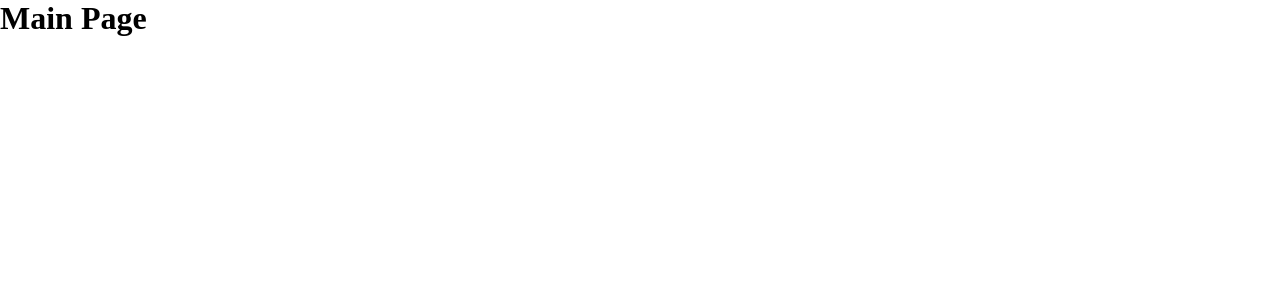
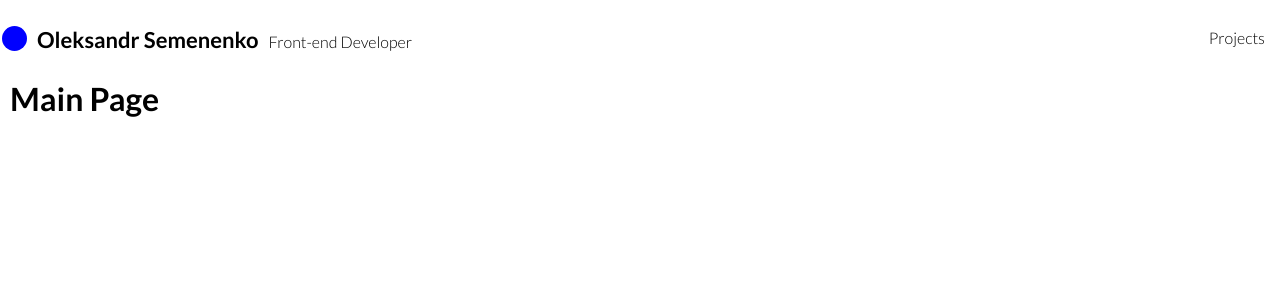
Before and after one commit to TheDeveloperAlex/the_dev_alex, a Next.js app: page / in a window 1280 px wide. Shown: the top 300 px of the page. Built offline with nearby package versions, Linux system fonts and the light colour scheme.

Commit message:
add header / theme

```diff
--- /dev/null
+++ b/components/layout.js
@@ -0,0 +1,19 @@
+import { useState } from 'react'
+import NavBar from "./navBar";
+
+export default function Layout({ children }) {
+
+  const [theme, setTheme] = useState('light');
+
+  const className = theme === 'light' ? 'theme-light' : 'theme-dark';
+
+
+  return (
+    <div className={className} >
+      <div className="root container" >
+        <NavBar theme={theme} setTheme={setTheme}  />
+        {children}
+      </div>
+    </div>
+  )
+}
--- /dev/null
+++ b/components/link.js
@@ -0,0 +1,14 @@
+import Link from "next/link";
+
+export default function CustomLink({ href, content, style }) {
+
+  // const firstLeetterUpperCaseContent = content.
+
+  return (
+    <Link href={href} >
+        <div style={style} className='link-item' >
+          {content}
+        </div>
+    </Link>
+  );
+}
--- a/components/navBar.js
+++ b/components/navBar.js
@@ -1,7 +1,60 @@
-export default function NavBar() {
+import Link from "next/link";
+import CustomLink from "./link";
+
+export default function NavBar({ theme, setTheme }) {
+
+
+
+  const onChangeTheme = () => {
+    if (theme === 'light') {
+      setTheme('dark');
+      return;
+    }
+    setTheme('light');
+  }
+
+  // const iconSun = (<xml version="1.0"><svg xmlns="http://www.w3.org/2000/svg" viewBox="0 0 30 30" width="30px" height="30px">    <path d="M 14.984375 0.98632812 A 1.0001 1.0001 0 0 0 14 2 L 14 5 A 1.0001 1.0001 0 1 0 16 5 L 16 2 A 1.0001 1.0001 0 0 0 14.984375 0.98632812 z M 5.796875 4.7988281 A 1.0001 1.0001 0 0 0 5.1015625 6.515625 L 7.2226562 8.6367188 A 1.0001 1.0001 0 1 0 8.6367188 7.2226562 L 6.515625 5.1015625 A 1.0001 1.0001 0 0 0 5.796875 4.7988281 z M 24.171875 4.7988281 A 1.0001 1.0001 0 0 0 23.484375 5.1015625 L 21.363281 7.2226562 A 1.0001 1.0001 0 1 0 22.777344 8.6367188 L 24.898438 6.515625 A 1.0001 1.0001 0 0 0 24.171875 4.7988281 z M 15 8 A 7 7 0 0 0 8 15 A 7 7 0 0 0 15 22 A 7 7 0 0 0 22 15 A 7 7 0 0 0 15 8 z M 2 14 A 1.0001 1.0001 0 1 0 2 16 L 5 16 A 1.0001 1.0001 0 1 0 5 14 L 2 14 z M 25 14 A 1.0001 1.0001 0 1 0 25 16 L 28 16 A 1.0001 1.0001 0 1 0 28 14 L 25 14 z M 7.9101562 21.060547 A 1.0001 1.0001 0 0 0 7.2226562 21.363281 L 5.1015625 23.484375 A 1.0001 1.0001 0 1 0 6.515625 24.898438 L 8.6367188 22.777344 A 1.0001 1.0001 0 0 0 7.9101562 21.060547 z M 22.060547 21.060547 A 1.0001 1.0001 0 0 0 21.363281 22.777344 L 23.484375 24.898438 A 1.0001 1.0001 0 1 0 24.898438 23.484375 L 22.777344 21.363281 A 1.0001 1.0001 0 0 0 22.060547 21.060547 z M 14.984375 23.986328 A 1.0001 1.0001 0 0 0 14 25 L 14 28 A 1.0001 1.0001 0 1 0 16 28 L 16 25 A 1.0001 1.0001 0 0 0 14.984375 23.986328 z" /></svg></xml>);
+  // const iconMoon = (<xml version = "1.0" encoding = "utf-8"><svg version="1.1" id="Layer_1" xmlns="http://www.w3.org/2000/svg" xmlns:xlink="http://www.w3.org/1999/xlink" x="0px" y="0px" viewBox="0 0 122.88 122.89" style="enable-background:new 0 0 122.88 122.89" xml:space="preserve"><g><path d="M49.06,1.27c2.17-0.45,4.34-0.77,6.48-0.98c2.2-0.21,4.38-0.31,6.53-0.29c1.21,0.01,2.18,1,2.17,2.21 c-0.01,0.93-0.6,1.72-1.42,2.03c-9.15,3.6-16.47,10.31-20.96,18.62c-4.42,8.17-6.1,17.88-4.09,27.68l0.01,0.07 c2.29,11.06,8.83,20.15,17.58,25.91c8.74,5.76,19.67,8.18,30.73,5.92l0.07-0.01c7.96-1.65,14.89-5.49,20.3-10.78 c5.6-5.47,9.56-12.48,11.33-20.16c0.27-1.18,1.45-1.91,2.62-1.64c0.89,0.21,1.53,0.93,1.67,1.78c2.64,16.2-1.35,32.07-10.06,44.71 c-8.67,12.58-22.03,21.97-38.18,25.29c-16.62,3.42-33.05-0.22-46.18-8.86C14.52,104.1,4.69,90.45,1.27,73.83 C-2.07,57.6,1.32,41.55,9.53,28.58C17.78,15.57,30.88,5.64,46.91,1.75c0.31-0.08,0.67-0.16,1.06-0.25l0.01,0l0,0L49.06,1.27 L49.06,1.27z" /></g></svg></xml>);
+
+  // const buttonIcon = theme === 'dark' ? iconSun : null;
+
+  // console.log(buttonIcon);
+
+  // // ===========================================================================
+  const linksData = [
+    {content: 'Projects', href: '/projects'}
+  ];
+
+  const linksItems = linksData.map(({ content, href }, i) => {
+    const isLast = i === linksData.length - 1;
+    return (
+      <div key={href} >
+        <CustomLink href={href} content={content} />
+        {!isLast && <div className="link-item-delimiter" ></div>}
+      </div>
+    )
+  });
+
+  // ===========================================================================
+
+
   return (
-    <div>
+    <div className="nav-bar" >
+      <div className="nav-bar-left-part">
+        <button className="nav-bar-button" onClick={onChangeTheme} >
+          {/* {buttonIcon} */}
+        </button>
+        <Link href={'/'} >
+          <div className="nav-bar-link-name-wrapper" >
+            <span className="nav-bar-link-name" >Oleksandr Semenenko</span>
+            <span className="nav-bar-link-job" >Front-end Developer</span>
+          </div>
+        </Link>
 
+      </div>
+      <div className="nav-bar-right-part" >
+        {linksItems}
+      </div>
     </div>
   );
 }
--- a/pages/_app.js
+++ b/pages/_app.js
@@ -1,6 +1,12 @@
+import Layout from '../components/layout';
 import '../styles/index.css';
 
 // This default export is required in a new `pages/_app.js` file.
 export default function MyApp({ Component, pageProps }) {
-  return <Component {...pageProps} />
+  // console.log(Component);
+  return (
+    <Layout>
+      <Component {...pageProps} />
+    </Layout>
+  )
 }
--- a/pages/index.js
+++ b/pages/index.js
@@ -3,7 +3,6 @@ import NavBar from "../components/navBar";
 export default function Index () {
   return (
     <div>
-      <NavBar />
       <h1>Main Page</h1>
     </div>
   );
--- a/pages/projects.js
+++ b/pages/projects.js
@@ -5,8 +5,7 @@ export default function Projects() {
 
   return (
     <div>
-      <NavBar />
-
+      <h1>Projects</h1>
     </div>
   );
 }
--- a/styles/global.css
+++ b/styles/global.css
@@ -16,3 +16,37 @@ ul {
   padding: 0;
   margin: 0;
 }
+
+div {
+  font-family: "Lato", sans-serif;
+}
+
+a {
+  text-decoration: none;
+}
+
+* {
+  box-sizing: border-box;
+}
+
+.container {
+  padding-right: 10px;
+  padding-left: 10px;
+}
+
+.root {
+  width: 100vw;
+  height: 100vh;
+}
+
+.theme-light .root {
+  color: #000;
+  background-color: #fff;
+  transition-duration: 500ms;
+}
+
+.theme-dark .root {
+  color: #fff;
+  background-color: #000;
+  transition-duration: 500ms;
+}
--- a/styles/index.css
+++ b/styles/index.css
@@ -1 +1,3 @@
+@import url("https://fonts.googleapis.com/css2?family=Lato:wght@300;400;700;900&display=swap");
 @import "./global.css";
+@import "./navBar.css";
--- a/styles/navBar.css
+++ b/styles/navBar.css
@@ -0,0 +1,71 @@
+/* ======================== Blocks */
+.nav-bar {
+  display: flex;
+  padding-top: 26px;
+  margin-bottom: 26px;
+}
+
+.nav-bar-left-part {
+  display: flex;
+  margin-left: -8px;
+}
+
+.nav-bar-right-part {
+  display: flex;
+  margin-left: auto;
+  margin-right: -10px;
+}
+
+/* ======================== Element */
+
+.link-item {
+  line-height: 24px;
+  font-weight: 300;
+  cursor: pointer;
+  padding: 0 15px;
+}
+
+.link-item-delimiter {
+  height: 100%;
+  width: 1px;
+  border-right: 1px solid #000;
+}
+
+.nav-bar-button {
+  background: #0000ff;
+  border: none;
+  border-radius: 50%;
+  padding: 5px;
+  cursor: pointer;
+  width: 25px;
+  height: 25px;
+  margin-right: 10px;
+}
+
+.nav-bar-link-name-wrapper {
+  cursor: pointer;
+  vertical-align: middle;
+}
+
+.nav-bar-link-name {
+  font-size: 22px;
+  font-weight: 700;
+  margin-right: 10px;
+}
+
+.nav-bar-link-job {
+  font-weight: 300;
+}
+
+/* .nav-bar-button svg {
+  width: 20px;
+  height: 20px;
+}
+
+.theme-light .nav-bar-button svg {
+  fill: #000;
+}
+
+.theme-dark .nav-bar-button svg {
+  fill: #fff;
+} */
```
